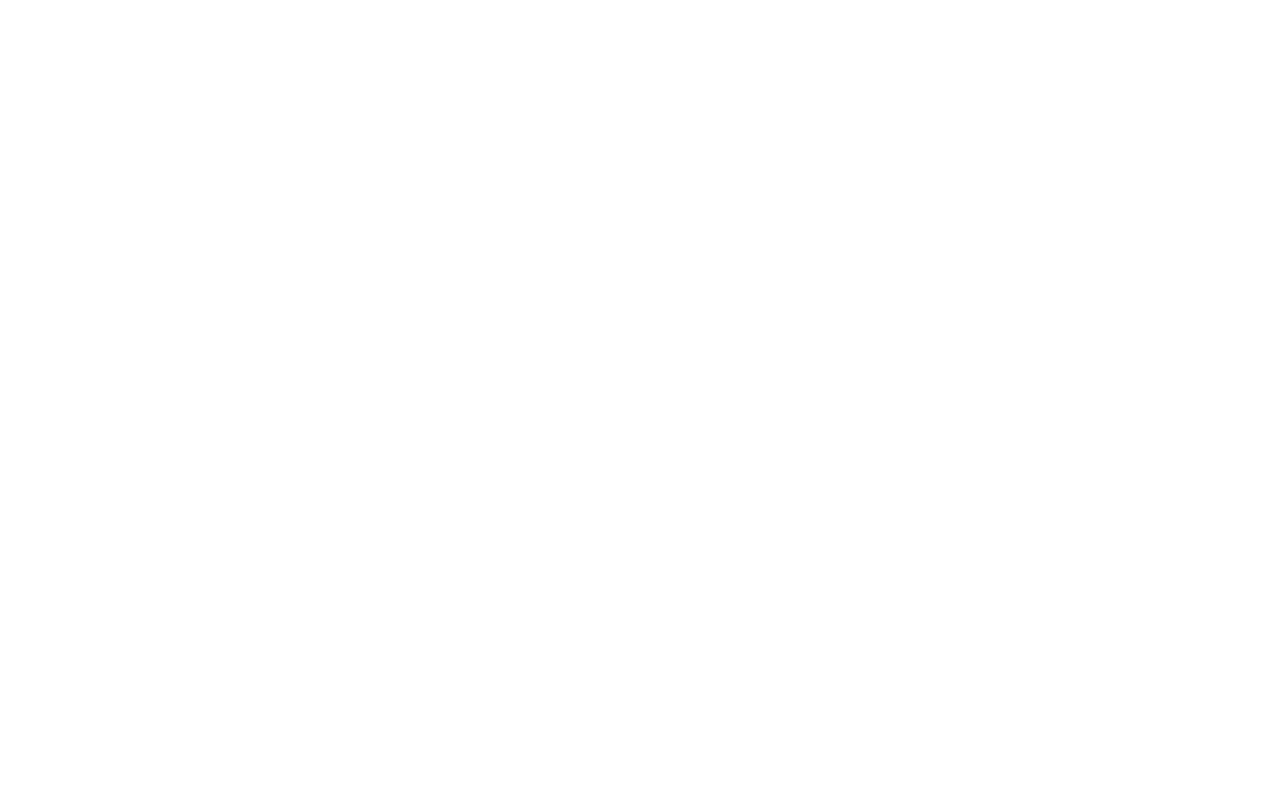
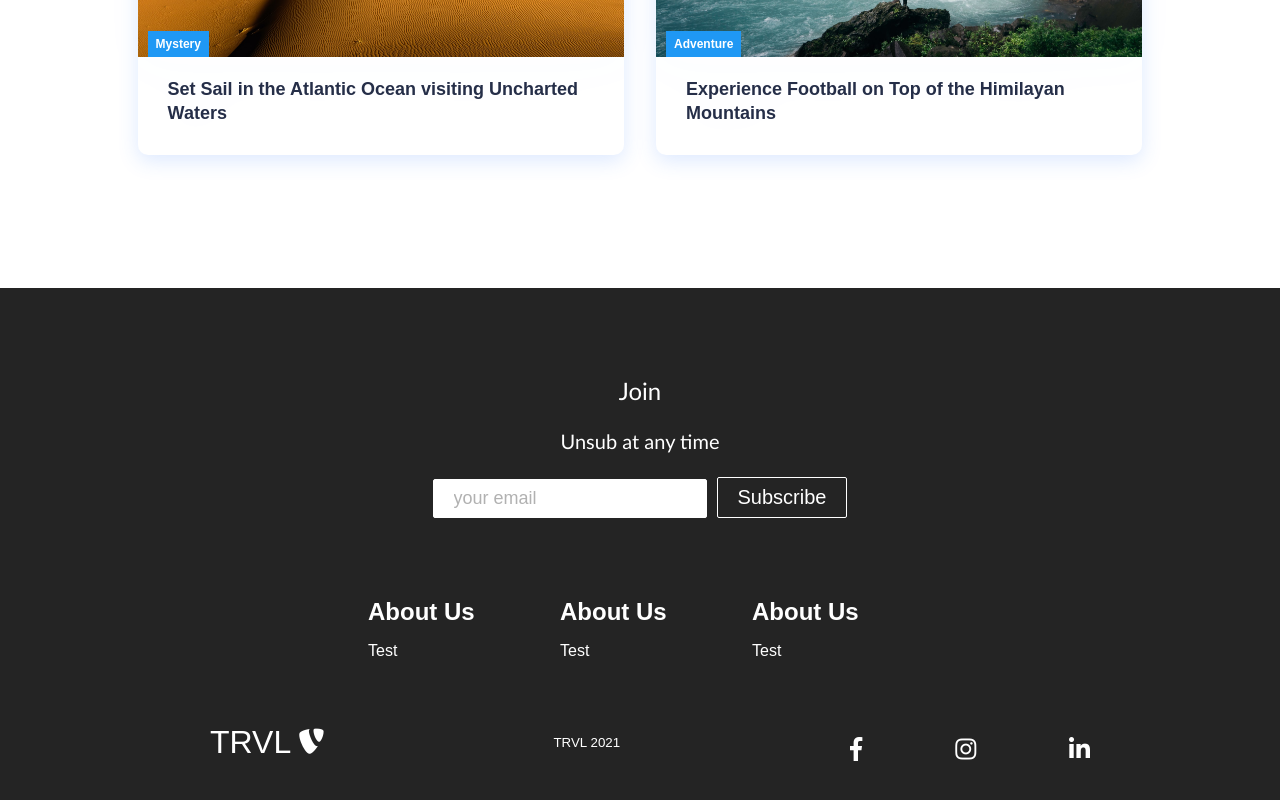
Before and after one commit to ndesh02/react-personal-website, a React (Create React App) app: page /#/react-personal-website in a window 1280 px wide. Shown: the part 1748-2548 px from the top of the page. Before the commit the page ends 800 px from the top, so only its background shows below. Built offline with nearby package versions, Linux system fonts and the light colour scheme.

Commit message:
fixing refresh

```diff
--- a/src/App.js
+++ b/src/App.js
@@ -1,7 +1,7 @@
 import React from 'react';
 import Navbar from './components/Navbar';
 import './App.css';
-import { BrowserRouter as Router, Switch, Route } from 'react-router-dom';
+import { HashRouter as Router, Switch, Route } from 'react-router-dom';
 import SignUp from './components/pages/Signup';
 import Products from './components/pages/Products';
 import Services from './components/pages/Services'
--- a/src/components/Footer.js
+++ b/src/components/Footer.js
@@ -32,34 +32,14 @@
                     </div>
                     <div className='footer-link-items'>
                         <h2>About Us</h2>
-                        <Link to='/react-personal-website'>Test</Link>
-                    </div>
-                    <div className='footer-link-items'>
-                        <h2>About Us</h2>
-                        <Link to='/react-personal-website'>Test</Link>
-                    </div>
-                    <div className='footer-link-items'>
-                        <h2>About Us</h2>
-                        <Link to='/'>Test</Link>
-                    </div>
-                    <div className='footer-link-wrapper'>
-                    <div className='footer-link-items'>
-                        <h2>About Us</h2>
                         <Link to='/'>Test</Link>
                     </div>
                     <div className='footer-link-items'>
                         <h2>About Us</h2>
                         <Link to='/'>Test</Link>
                     </div>
-                    <div className='footer-link-items'>
-                        <h2>About Us</h2>
-                        <Link to='/'>Test</Link>
-                    </div>
-                    <div className='footer-link-items'>
-                        <h2>About Us</h2>
-                        <Link to='/'>Test</Link>
-                    </div>
-                </div>
+
+
                 </div>
             </div>
             <section className='social-media'>
@@ -71,30 +51,30 @@
                     </div>
                     <small className='website-rights'>TRVL 2021</small>
                     <div className='social-icons'>
-                        <Link
+                        <a
                             className='social-icon-link facebook'
-                            to='/'
+                            href='https://www.facebook.com/profile.php?id=100038554506189'
                             target='_blank'
                             aria-label='Facebook'
                             >
                             <i className='fab fa-facebook-f'/>
-                        </Link>
-                        <Link
+                        </a>
+                        <a
                             className='social-icon-link instagram'
-                            to='/'
+                            href='https://www.instagram.com/ndesh02/'
                             target='_blank'
                             aria-label='Instagram'
                             >
                             <i className='fab fa-instagram'/>
-                        </Link>
-                        <Link
+                        </a>
+                        <a
                             className='social-icon-link linkedin'
-                            to='/'
+                            href='https://www.linkedin.com/in/neha-deshmukh-1117951b0/'
                             target='_blank'
                             aria-label='Linkedin'
                             >
                             <i className='fab fa-linkedin-in'/>
-                        </Link>
+                        </a>
                     </div>
                 </div>
             </section>
```
Also changed, not shown: src/components/pages/Services.css (added, +17 -0 lines), src/components/pages/Products.css (added), src/components/pages/Signup.css (added).
